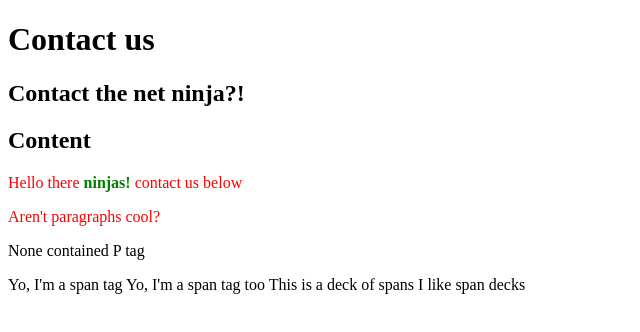
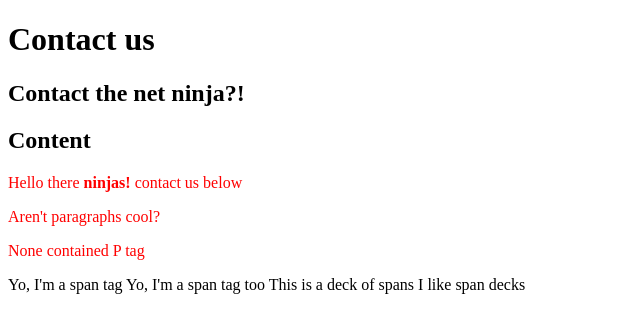
Before and after one commit to krolik2/css-here-we-go, a plain HTML site: page contact.html in a window 1280 px wide. Shown: the whole page, without its empty margins (0-640 px from the left). Drawn offline with Linux system fonts and the light colour scheme.

Commit message:
importand declaration done

```diff
--- a/css/syntax.css
+++ b/css/syntax.css
@@ -1,14 +1,7 @@
-#main-content p{
-    color: red;
+p{
+    color: red !important;
 }
 
-p{
-    color:black;
+#main-content p{
+    color: green;
 }
-
-.test{
-    color:green;
-}
-strong{
-    color:green;
-}
```
